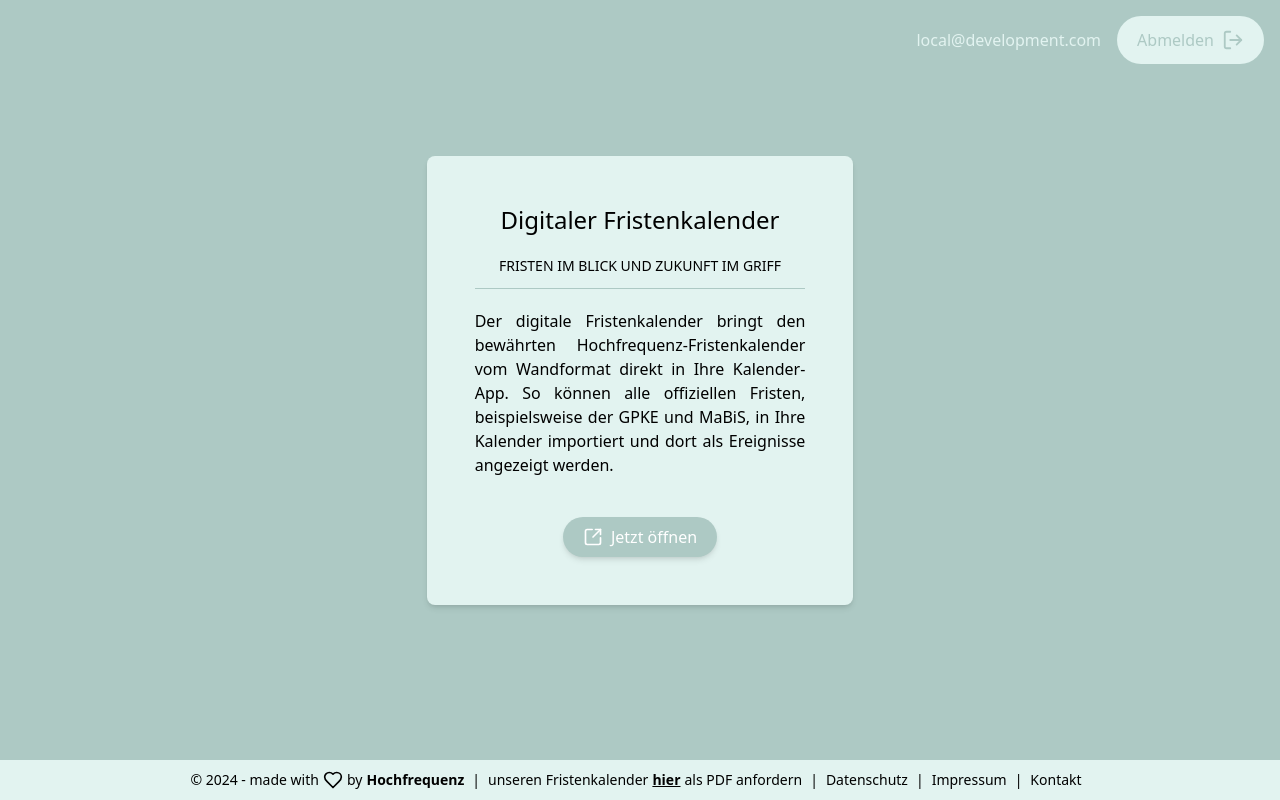
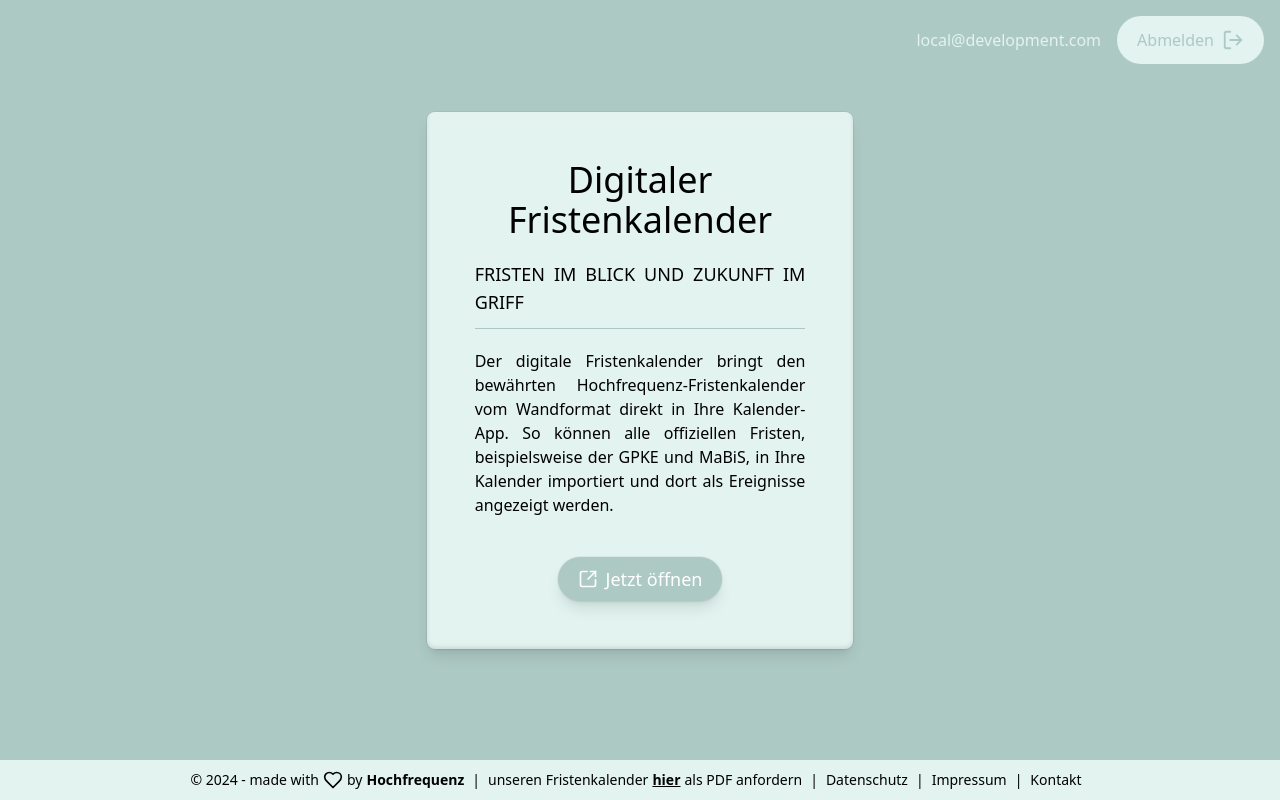
Before and after one commit to OLILHR/fristenkalender-spa, a SvelteKit app: page / in a window 1280 px wide. Built offline with nearby package versions, Linux system fonts and the light colour scheme.

Commit message:
Crank up the tangibility of the landingpage card

```diff
--- a/src/routes/+page.svelte
+++ b/src/routes/+page.svelte
@@ -23,10 +23,30 @@
 </div>
 
 <section class="bg-secondary flex-grow flex items-center justify-center">
-  <div class="rounded-lg w-1/3 text-justify bg-tint p-12 shadow-md">
-    <h1 class="text-2xl text-center pb-5">Digitaler Fristenkalender</h1>
+  <div
+    class="rounded-lg w-1/3 text-justify bg-tint p-12
+    shadow-lg
+    hover:shadow-xl
+    transition-all
+    duration-300
+    ring-1
+    ring-black/5
+    hover:ring-black/10
+    relative
+    before:absolute
+    before:inset-0
+    before:rounded-lg
+    before:shadow-[inset_0_1px_2px_rgba(255,255,255,0.4)]
+    before:pointer-events-none
+    after:absolute
+    after:inset-0
+    after:rounded-lg
+    after:shadow-[inset_0_-2px_4px_rgba(0,0,0,0.1)]
+    after:pointer-events-none"
+  >
+    <h1 class="text-4xl text-center pb-5">Digitaler Fristenkalender</h1>
     <h2
-      class="flex justify-center text-sm border-b border-secondary pb-3 mb-5 uppercase"
+      class="flex justify-center text-lg border-b border-secondary pb-3 mb-5 uppercase"
     >
       Fristen im Blick und Zukunft im Griff
     </h2>
@@ -36,10 +56,19 @@
       So können alle offiziellen Fristen, beispielsweise der GPKE und MaBiS, in
       Ihre Kalender importiert und dort als Ereignisse angezeigt werden.
     </h3>
-    <div class="mt-10 flex justify-center">
+    <div class="mt-10 flex justify-center relative z-10">
       <button
         on:click={checkAuthentication}
-        class="flex flex-row items-center gap-2 rounded-full bg-secondary text-white px-5 py-2 shadow-md no-underline transition-transform duration-300 ease-in-out hover:scale-110"
+        class="flex flex-row items-center gap-2 rounded-full bg-secondary text-white text-lg px-5 py-2
+          shadow-lg
+          hover:shadow-xl
+          ring-1
+          ring-black/5
+          hover:ring-black/10
+          transition-all
+          duration-300
+          ease-in-out
+          hover:scale-110"
       >
         <IconSquareArrow /> Jetzt öffnen
       </button>
```
